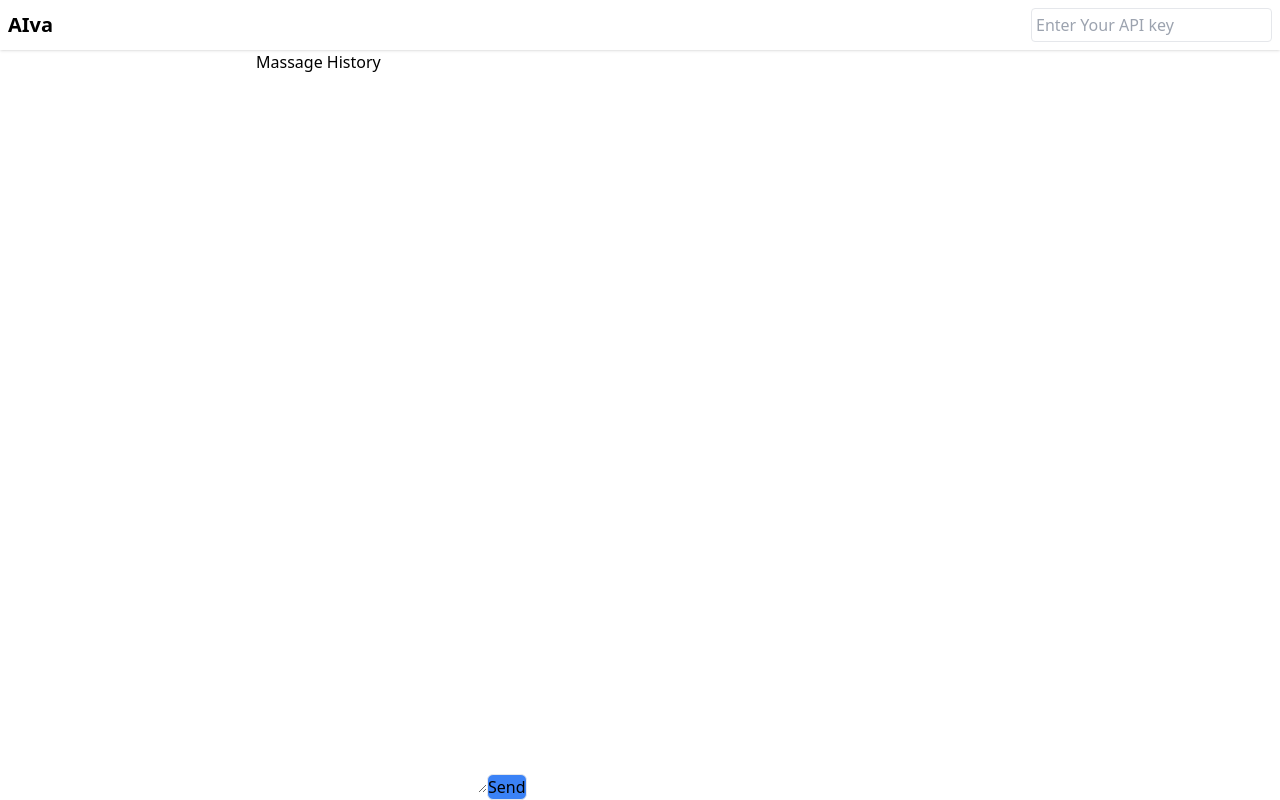
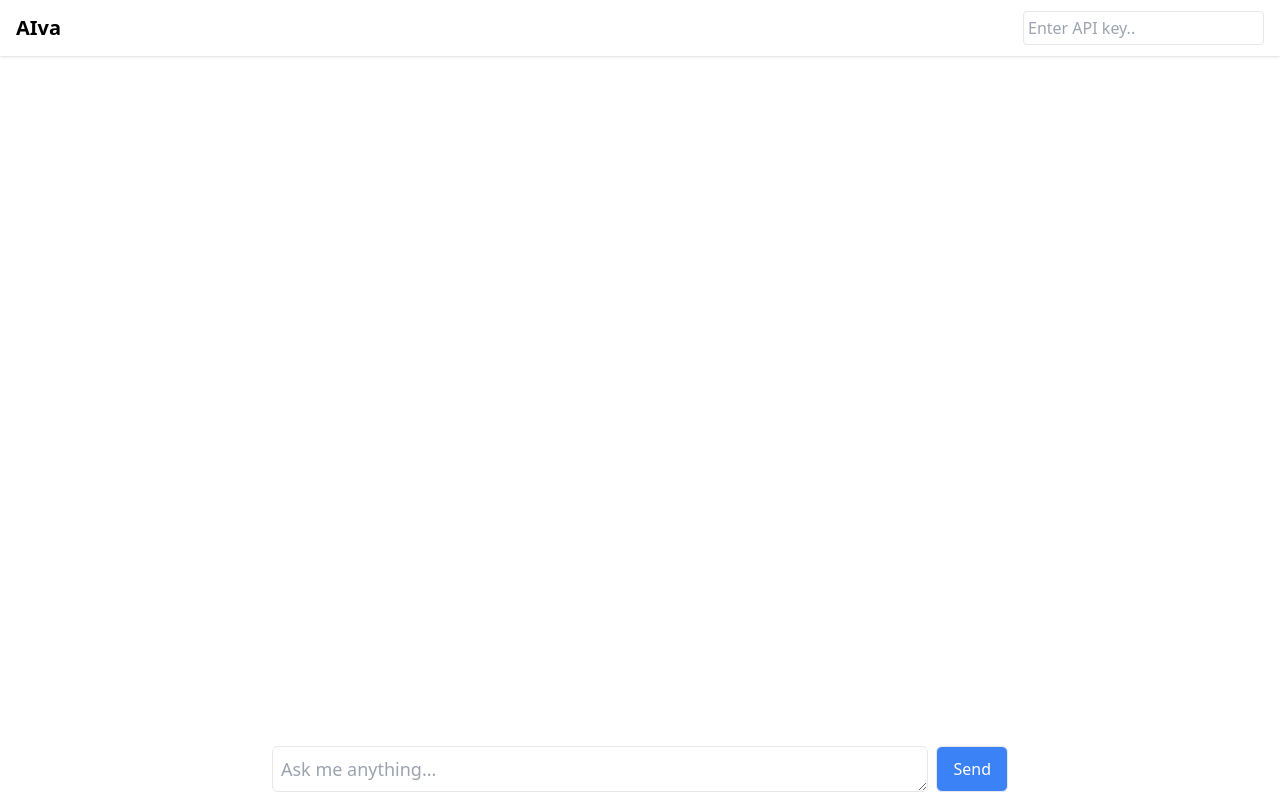
Before and after one commit to MotoBwi/AIva, a Next.js app in the folder aiva-dev/: page / in a window 1280 px wide. Built offline with nearby package versions, Linux system fonts and the light colour scheme.

Commit message:
new element added

```diff
--- a/aiva-dev/src/pages/index.js
+++ b/aiva-dev/src/pages/index.js
@@ -1,53 +1,114 @@
 import { useState } from "react";
+import Head from "next/head";
+import ReactMarkdown from 'react-markdown'
 
 export default function Home() {
   const [apiKey, setApiKey] = useState("");
+  const [userMessage, setUserMessage] = useState("");
+  const [messages, setMessages] = useState([
+    {
+      role: "system",
+      content:
+        "You are AIva, a helpful AI developed by Bapan Sardar and powered by state-of-the-art machine learning models.",
+    },
+  ]);
+
   const API_URL = "https://api.openai.com/v1/chat/completions";
+  const sendRequest = async () => {
+    const updatedMessages = [
+      ...messages,
+      {
+        role: "user",
+        content: userMessage,
+      },
+    ];
 
-  async function sendRequest(){
+    setMessages(updatedMessages);
+    setUserMessage("");
+
+    try {
       const response = await fetch(API_URL, {
-      method: 'POST',
+        method: "POST",
         headers: {
-        'Content-Type': 'application/json',
-        'Authorization': 'Bearer ' + apiKey,
+          "Content-Type": "application/json",
+          Authorization: `Bearer ${apiKey}`,
         },
         body: JSON.stringify({
-        "model": "gpt-3.5-turbo",
-        "messages": [{"role": "user", "content": "Hello!"}]
+          model: "gpt-3.5-turbo",
+          messages: updatedMessages,
         }),
       });
-    const responseJson = await response.json();
-    console.log("responseJson", responseJson);
+
+      const resJson = await response.json();
+      console.log(resJson);
+
+      const updatedMessages2 = [...updatedMessages, resJson.choices[0].message];
+      setMessages(updatedMessages2);
+    } catch (error) {
+      console.error("error");
+      window.alert("Error:" + error.message);
     }
+  };
 
-
-
-  return <div className="flex flex-col h-screen">
-    <nav className="shadow p-2 flex flex-row justify-between items-center">
+  return (
+    <>
+      <Head>
+        <title>AIva</title>
+      </Head>
+      <div className="flex flex-col h-screen">
+        {/* Navbar */}
+        <nav className="bg-white shadow w-full">
+          <div className="px-4 h-14 flex justify-between items-center">
             <div className="text-xl font-bold">AIva</div>
             <div>
               <input
                 type="password"
-        className="border p-1 rounded"
-        onChange={e => setApiKey(e.target.value)}
+                className="border rounded p-1"
+                placeholder="Enter API key.."
                 value={apiKey}
-        placeholder="Enter Your API key"/>
+                onChange={(e) => setApiKey(e.target.value)}
+              />
+            </div>
           </div>
         </nav>
-    {/*Massage History */}
-    <div className="flex-1 ">
-      <div className="w-full max-w-screen-md mx-auto">
-      Massage History
+
+        {/* Message History */}
+        <div className="flex-1 overflow-y-scroll">
+          <div className="mx-auto w-full max-w-screen-md p-4 ">
+            {messages
+              .filter((msg) => msg.role !== "system")
+              .map((msg, idx) => (
+                <div key={idx} className="mt-3">
+                  <div className="font-bold">
+                    {msg.role === "user" ? "You" : "AIva"}
+                  </div>
+                  <div className="text-lg prose">
+                    <ReactMarkdown>
+                      {msg.content}
+                      </ReactMarkdown>
                     </div>
                 </div>
-    {/*Massage Input Box */}
-    <div>
-      <div className="w-full max-w-screen-md mx-auto">
-        <textarea className="bborder text-lg rounded-md p-1"/>
-        <button className="bg-blue-500 hover:bg-blue-600 border rounded-md">
+              ))}
+          </div>
+        </div>
+
+        {/* Message Input */}
+        <div className="mx-auto w-full max-w-screen-md px-4 pt-0 pb-2 flex">
+          <textarea
+            className="border rounded-md text-lg p-2 flex-1"
+            rows={1}
+            placeholder="Ask me anything..."
+            value={userMessage}
+            onChange={(e) => setUserMessage(e.target.value)}
+          />
+          <button
+            onClick={sendRequest}
+            className="border rounded-md bg-blue-500 hover:bg-blue-600 text-white px-4 ml-2"
+          >
             Send
           </button>
         </div>
       </div>
-  </div>
+    </>
+  );
 }
--- a/aiva-dev/tailwind.config.mjs
+++ b/aiva-dev/tailwind.config.mjs
@@ -13,5 +13,5 @@ export default {
       },
     },
   },
-  plugins: [],
+  plugins: [require("@tailwindcss/typography")],
 };
```
Also changed, not shown: aiva-dev/package.json (+6 -4 lines), 1 other file (tests, documents, lock files or other folders). Lines whose indentation alone changed are shown as unchanged.
